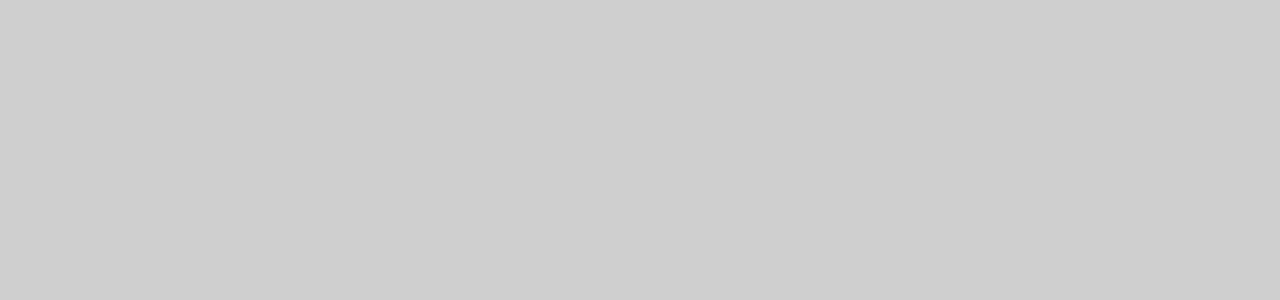
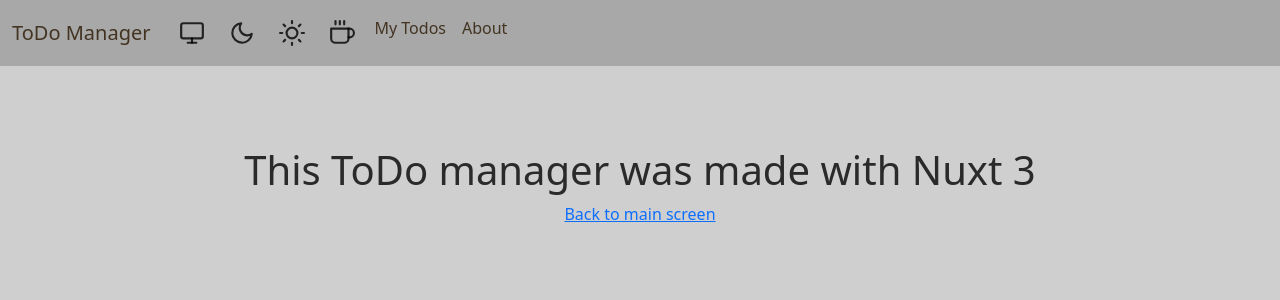
Before and after one commit to AdmiLeka/Full-Stack-TODO-App, a Nuxt app: page /about in a window 1280 px wide. Before the commit this address had no page. Shown: the top 300 px of the page. Built offline with nearby package versions, Linux system fonts and the light colour scheme.

Commit message:
added navbar adaption

```diff
--- a/components/Nav.vue
+++ b/components/Nav.vue
@@ -33,8 +33,7 @@
 
 <script setup lang="ts">
 
-const colorMode = useColorMode()
-console.log(colorMode.preference, colorMode.value)
+    const colorMode = useColorMode()
 
 </script>
 
@@ -75,6 +74,24 @@
     justify-content: center;
   }
 
+  .sepia-mode .navbar-dark {
+    background-color: #b5ae9e !important;
+
+  }
+
+  .sepia-mode .navbar-dark a{
+    color: #433422 !important;
+  }
+
+  .light-mode .navbar-dark {
+    background-color: #a8a8a8 !important;
+
+  }
+
+  .light-mode .navbar-dark a{
+    color: #433422 !important;
+  }
+
     ul[data-v-77c95cbd]{
         list-style:none;margin:0;padding:0}
         ul li[data-v-77c95cbd]{
--- /dev/null
+++ b/pages/about.vue
@@ -0,0 +1,22 @@
+<template>
+    <div>
+        <Nav/>
+    </div>
+    <div class="container">
+        <h1>
+            This ToDo manager was made with Nuxt 3
+        </h1>
+        <a href="/">Back to main screen</a>
+    </div>
+</template>
+
+<script setup lang="ts">
+
+</script>
+
+<style scoped>
+    .container {
+        text-align: center;
+        margin-top: 5rem;
+    }
+</style>
--- a/pages/index.vue
+++ b/pages/index.vue
@@ -3,13 +3,17 @@
     <div>
       <Nav/>
   </div>
-    <div class="container">
-    <ToDoList/>
+  <div class="container">
+    <h1>Welcome to ToDo manger</h1>
+    <a href="/todos">View your todos</a>
   </div>
   </main>
 </template>
 
-<style>
-
+<style scoped>
+  .container {
+    text-align: center;
+    margin-top: 5rem;
+  }
 
 </style>
```
Also changed, not shown: 1 other file (tests, documents, lock files or other folders).
